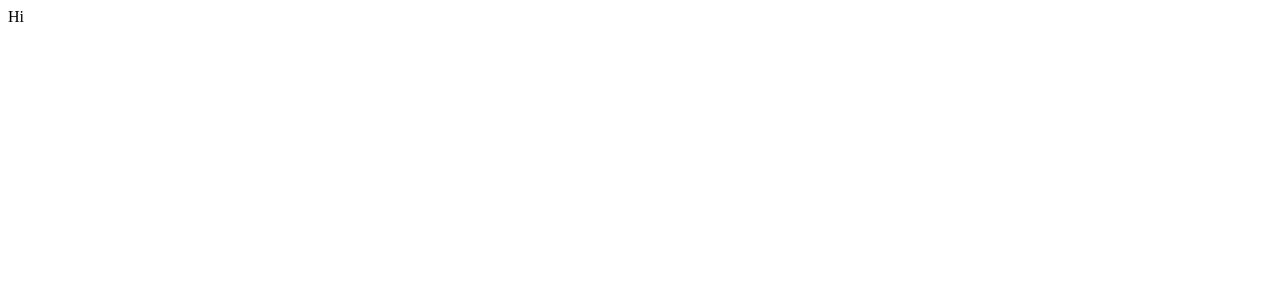
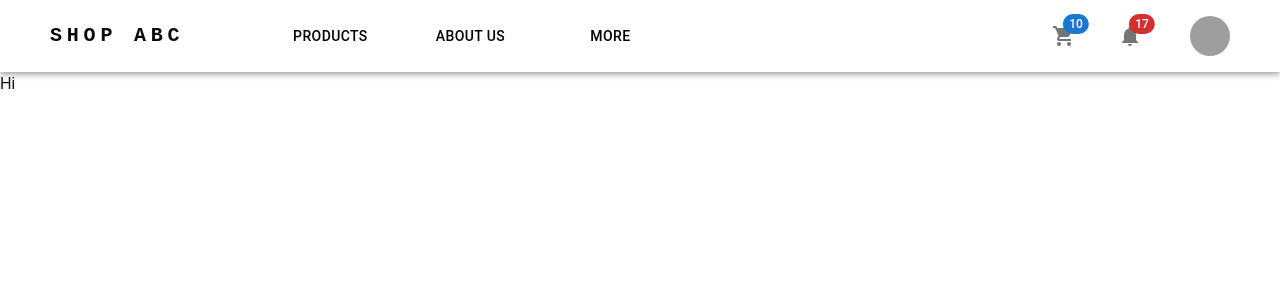
Before and after one commit to havanchau/Electronic-Commerce, a Next.js app in the folder frontend/: page / in a window 1280 px wide. Shown: the top 300 px of the page. Built offline with nearby package versions, Linux system fonts and the light colour scheme; grey boxes are pictures that could not be loaded.

Commit message:
[feat] done UI header

```diff
--- /dev/null
+++ b/frontend/app/components/Header/Header.tsx
@@ -0,0 +1,224 @@
+"use client";
+import * as React from "react";
+import AppBar from "@mui/material/AppBar";
+import Box from "@mui/material/Box";
+import Toolbar from "@mui/material/Toolbar";
+import IconButton from "@mui/material/IconButton";
+import Typography from "@mui/material/Typography";
+import Menu from "@mui/material/Menu";
+import MenuIcon from "@mui/icons-material/Menu";
+import Container from "@mui/material/Container";
+import Avatar from "@mui/material/Avatar";
+import Button from "@mui/material/Button";
+import Tooltip from "@mui/material/Tooltip";
+import MenuItem from "@mui/material/MenuItem";
+import AdbIcon from "@mui/icons-material/Adb";
+import ShoppingCartIcon from "@mui/icons-material/ShoppingCart";
+import Badge from "@mui/material/Badge";
+import NotificationsIcon from "@mui/icons-material/Notifications";
+
+const pages = ["Products", "About us", "More"];
+const settings = ["Profile", "Account", "Dashboard", "Logout"];
+
+function ResponsiveAppBar() {
+  const [anchorElNav, setAnchorElNav] = React.useState<null | HTMLElement>(
+    null
+  );
+  const [anchorElUser, setAnchorElUser] = React.useState<null | HTMLElement>(
+    null
+  );
+
+  const handleOpenNavMenu = (event: React.MouseEvent<HTMLElement>) => {
+    setAnchorElNav(event.currentTarget);
+  };
+  const handleOpenUserMenu = (event: React.MouseEvent<HTMLElement>) => {
+    setAnchorElUser(event.currentTarget);
+  };
+
+  const handleCloseNavMenu = () => {
+    setAnchorElNav(null);
+  };
+
+  const handleCloseUserMenu = () => {
+    setAnchorElUser(null);
+  };
+
+  return (
+    <AppBar position="static" className="primary">
+      <Container
+        maxWidth={false}
+        disableGutters
+        sx={{ maxWidth: "100%", padding: "0 50px" }}
+      >
+        <Toolbar disableGutters>
+          <Typography
+            variant="h6"
+            noWrap
+            component="a"
+            href="#app-bar-with-responsive-menu"
+            className="text-black"
+            sx={{
+              mr: 2,
+              display: { xs: "none", md: "flex" },
+              fontFamily: "monospace",
+              fontWeight: 700,
+              letterSpacing: ".3rem",
+              textDecoration: "none",
+            }}
+          >
+            SHOP ABC
+          </Typography>
+
+          <Box sx={{ flexGrow: 1, display: { xs: "flex", md: "none" } }}>
+          <IconButton
+              size="large"
+              sx={{ marginRight: "18px" }}
+            >
+              <Badge badgeContent={10} color="primary">
+                <ShoppingCartIcon />
+              </Badge>
+            </IconButton>
+            <IconButton
+              size="large"
+              aria-label="show 17 new notifications"
+              sx={{ marginRight: "36px" }}
+            >
+              <Badge badgeContent={17} color="error">
+                <NotificationsIcon />
+              </Badge>
+            </IconButton>
+            <IconButton
+              size="large"
+              aria-label="account of current user"
+              aria-controls="menu-appbar"
+              aria-haspopup="true"
+              onClick={handleOpenNavMenu}
+              className="bg-black"
+            >
+              <MenuIcon />
+            </IconButton>
+            <Menu
+              id="menu-appbar"
+              anchorEl={anchorElNav}
+              anchorOrigin={{
+                vertical: "bottom",
+                horizontal: "left",
+              }}
+              keepMounted
+              transformOrigin={{
+                vertical: "top",
+                horizontal: "left",
+              }}
+              open={Boolean(anchorElNav)}
+              onClose={handleCloseNavMenu}
+              sx={{ display: { xs: "block", md: "none" } }}
+            >
+              {pages.map((page) => (
+                <MenuItem
+                  key={page}
+                  onClick={handleCloseNavMenu}
+                  sx={{ textAlign: "center", color: "black" }}
+                >
+                  <Typography sx={{ textAlign: "center", color: "black" }}>
+                    {page}
+                  </Typography>
+                </MenuItem>
+              ))}
+            </Menu>
+          </Box>
+          <AdbIcon sx={{ display: { xs: "flex", md: "none" }, mr: 1 }} />
+          <Typography
+            variant="h5"
+            noWrap
+            component="a"
+            className="text-black"
+            href="#app-bar-with-responsive-menu"
+            sx={{
+              mr: 2,
+              display: { xs: "flex", md: "none" },
+              flexGrow: 1,
+              fontFamily: "monospace",
+              fontWeight: 700,
+              letterSpacing: ".3rem",
+              textDecoration: "none",
+            }}
+          >
+            SHOP ABC
+          </Typography>
+          <Box
+            sx={{
+              flexGrow: 1,
+              display: { xs: "none", md: "flex" },
+              padding: "0 60px",
+            }}
+          >
+            {pages.map((page) => (
+              <Button
+                key={page}
+                onClick={handleCloseNavMenu}
+                sx={{
+                  my: 2,
+                  color: "black",
+                  display: "block",
+                  width: "140px",
+                  height: "40px",
+                }}
+              >
+                {page}
+              </Button>
+            ))}
+          </Box>
+          <Box sx={{ flexGrow: 0 }}>
+            <IconButton
+              size="large"
+              sx={{ marginRight: "18px" }}
+            >
+              <Badge badgeContent={10} color="primary">
+                <ShoppingCartIcon />
+              </Badge>
+            </IconButton>
+            <IconButton
+              size="large"
+              aria-label="show 17 new notifications"
+              sx={{ marginRight: "36px" }}
+            >
+              <Badge badgeContent={17} color="error">
+                <NotificationsIcon />
+              </Badge>
+            </IconButton>
+            <Tooltip title="Open settings">
+              <IconButton onClick={handleOpenUserMenu} sx={{ p: 0 }}>
+                <Avatar alt="Remy Sharp" src="/static/images/avatar/2.jpg" />
+              </IconButton>
+            </Tooltip>
+            <Menu
+              sx={{ mt: "45px" }}
+              id="menu-appbar"
+              anchorEl={anchorElUser}
+              anchorOrigin={{
+                vertical: "top",
+                horizontal: "right",
+              }}
+              keepMounted
+              transformOrigin={{
+                vertical: "top",
+                horizontal: "right",
+              }}
+              open={Boolean(anchorElUser)}
+              onClose={handleCloseUserMenu}
+            >
+              {settings.map((setting) => (
+                <MenuItem key={setting} onClick={handleCloseUserMenu}>
+                  <Typography sx={{ textAlign: "center", color: "black" }}>
+                    {setting}
+                  </Typography>
+                </MenuItem>
+              ))}
+            </Menu>
+          </Box>
+        </Toolbar>
+      </Container>
+    </AppBar>
+  );
+}
+export default ResponsiveAppBar;
--- a/frontend/app/globals.css
+++ b/frontend/app/globals.css
@@ -39,3 +39,19 @@
 #nprogress .peg {
   box-shadow: 0 0 10px #29d, 0 0 5px #29d;
 }
+
+.text-white {
+  color: #ffffff;
+}
+
+.text-black {
+  color: #0a0a0a;
+}
+
+.primary {
+  background-color: #ffffff !important;
+}
+
+.secondary {
+
+}
--- a/frontend/app/layout.tsx
+++ b/frontend/app/layout.tsx
@@ -5,6 +5,8 @@
 import { usePathname } from "next/navigation";
 import LoadingSpinner from "@/app/components/LoadingSpinner/LoadingSpinner";
 import ToastComponent from "@/app/components/ToastContainer/ToastContainer";
+import Header from "./components/Header/Header";
+import "./globals.css";
 
 const geistSans = localFont({
   src: "./fonts/GeistVF.woff",
@@ -38,7 +40,7 @@
   return (
     <html lang="en">
       <body
-        className={`${geistSans.variable} ${geistMono.variable} antialiased`}
+        className={`${geistSans.variable} ${geistMono.variable} antialiased`} style={{ margin: 0 }}
       >
         {loading ? (
           <div style={{
@@ -58,6 +60,7 @@
         ) : (
           <>
             <ToastComponent />
+            <Header />
             {children}
           </>
         )}
```
